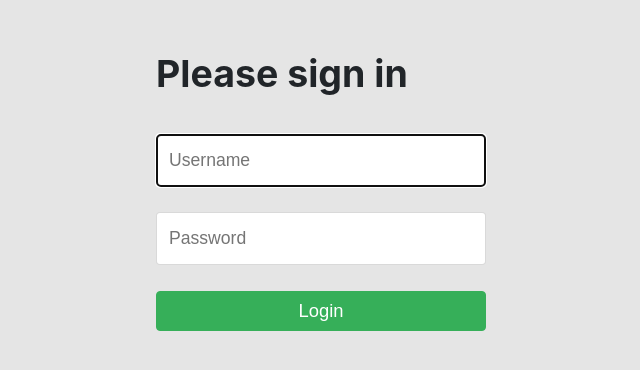
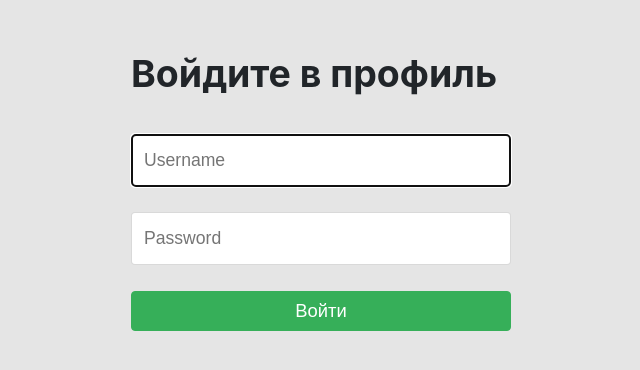
Before and after one commit to NovozhilovAY/Transport-company-application-UI, a Vue app: page /login in a window 1280 px wide. Shown: the top 370 px of the page, without its empty margins (334-974 px from the left). Built offline with nearby package versions, Linux system fonts and the light colour scheme; what @fawmi/vue-google-maps, vue-resize-observer, vue3-apexcharts would draw is missing.

Commit message:
изменение формы логина

```diff
--- a/src/pages/login/LoginPage.vue
+++ b/src/pages/login/LoginPage.vue
@@ -1,7 +1,7 @@
 <template>
     <div class="container">
       <form class="form-signin" method="post"  @submit="login">
-        <h2 class="form-signin-heading">Please sign in</h2>
+        <h2 class="form-signin-heading">Войдите в профиль</h2>
         <p v-if="invalidCredentials" class="err-field">{{this.errorMessage}}</p>
         <p>
           <input v-model="username" type="text" id="username" name="username" class="form-control" placeholder="Username" required="" autofocus="">
@@ -10,7 +10,7 @@
           <input v-model="password" type="password" id="password" name="password" class="form-control" placeholder="Password" required="">
         </p>
         <p>
-          <button class="btn-submit" type="submit">Login</button>
+          <button class="btn-submit" type="submit">Войти</button>
         </p>
       </form>
     </div>
@@ -66,7 +66,7 @@ export default {
 }
 
 .form-signin{
-  max-width: 330px;
+  max-width: 380px;
   padding: 15px;
   margin: 0 auto;
 }
```
